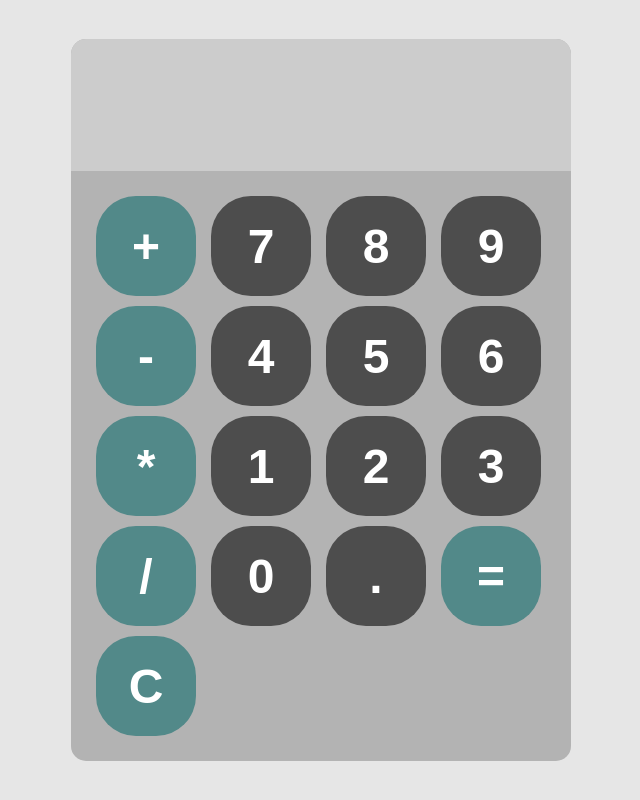
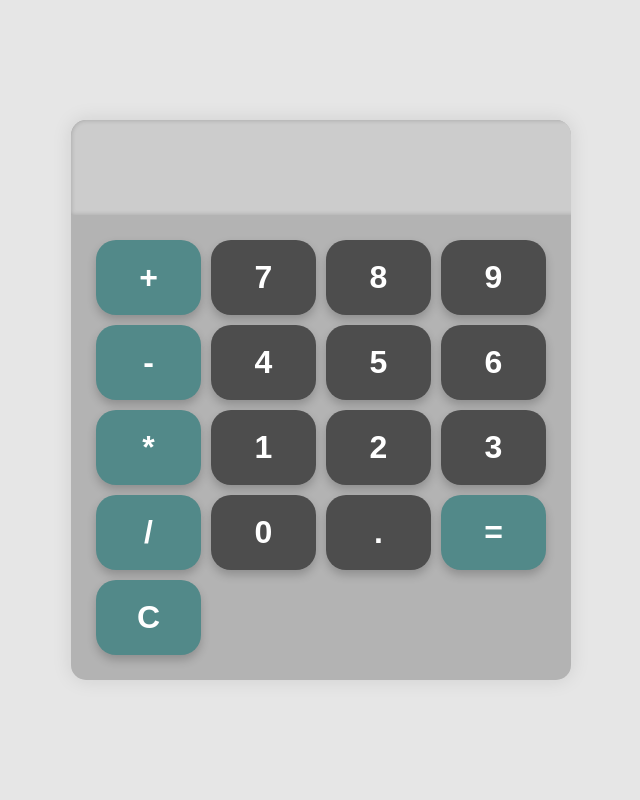
Before and after one commit to ramz1109/Calculator, a plain HTML site: page index.html in a window 1280 px wide. Shown: the whole page, without its empty margins (319-959 px from the left). Drawn offline with Linux system fonts and the light colour scheme.

Commit message:
Add repsonsive calculator, which is suitable for all devices

```diff
--- a/style.css
+++ b/style.css
@@ -13,16 +13,20 @@ body{
     border-radius: 15px;
     max-width: 500px;
     overflow: hidden;
+    box-shadow: 0px 0px 20px rgba(0, 0, 0, 0.1);
 }
 
 #display{
-    width: 100%;
-    padding: 20px;
-    font-size: 5rem;
-    text-align: left;
+    width: 95%;
+    padding: 20px 30px 20px 20px;
+    font-size: 3rem;
+    text-align: right;
     border: none;
     background-color: hsl(0, 0%, 80%);
-    color: white;
+    color: black;
+    border-radius: 15px 15px 0 0;
+    box-shadow: inset 0px 0px 5px rgba(0, 0, 0, 0.2);
+    overflow: hidden;
 }
 
 #keys{
@@ -32,24 +36,26 @@ body{
     padding: 25px;
 }
 
-button{
-    width: 100px;
-    height: 100px;
-    border-radius: 40px;
+button {
+    height: 75px;
+    border-radius: 20px;
     border: none;
     background-color: hsl(0, 0%, 30%);
     color: white;
-    font-size: 3rem;
-    font-weight: bolder;
+    font-size: 2rem;
+    font-weight: bold;
     cursor: pointer;
+    box-shadow: 0px 5px 10px rgba(0, 0, 0, 0.2);
+    transition: background-color 0.3s ease, box-shadow 0.3s ease;
 }
 
 button:hover{
-    background-color: hsl(0, 0%, 35%);
+    background-color: hsl(0, 0%, 43%);
+    box-shadow: 0px 7px 12px rgba(0, 0, 0, 0.3);
 }
 
 button:active{
-    background-color: hsl(0, 0%, 50%);
+    background-color: hsl(0, 0%, 53%);
 }
 
 .operator-key{
```
